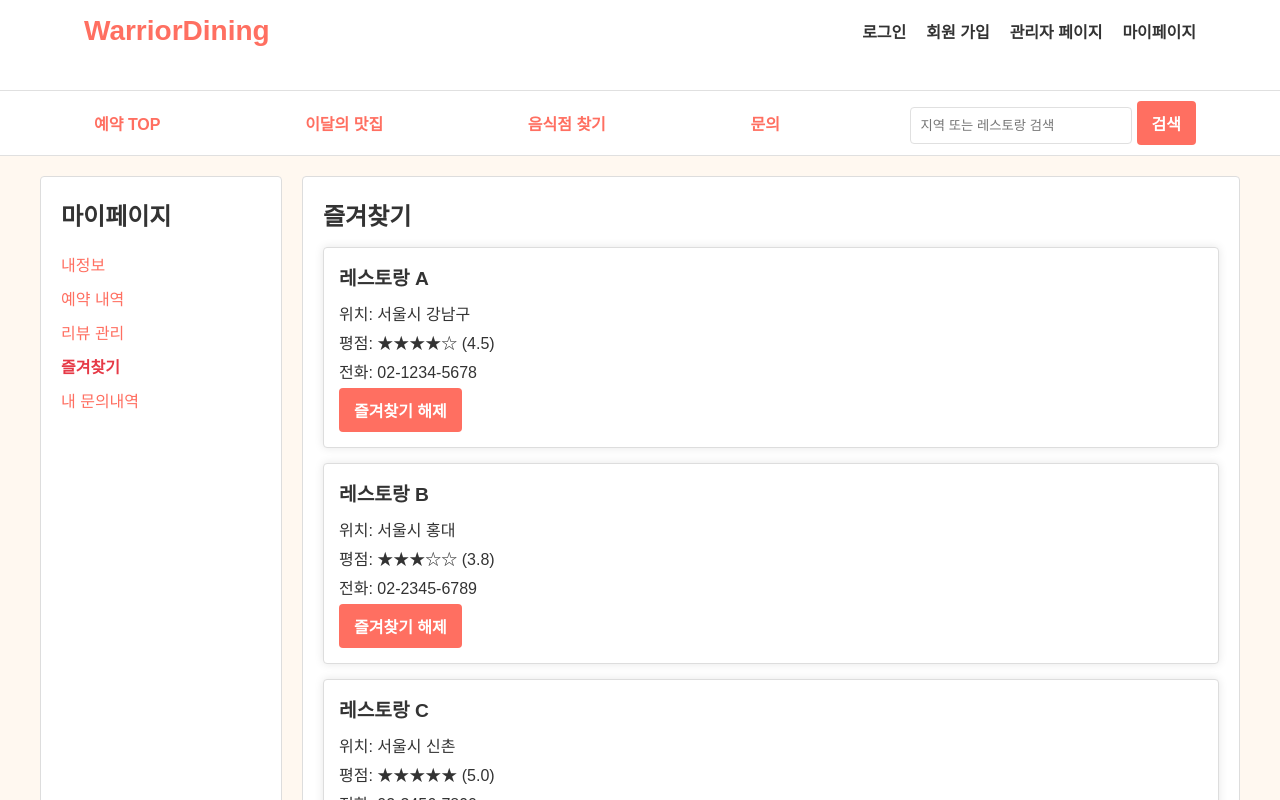
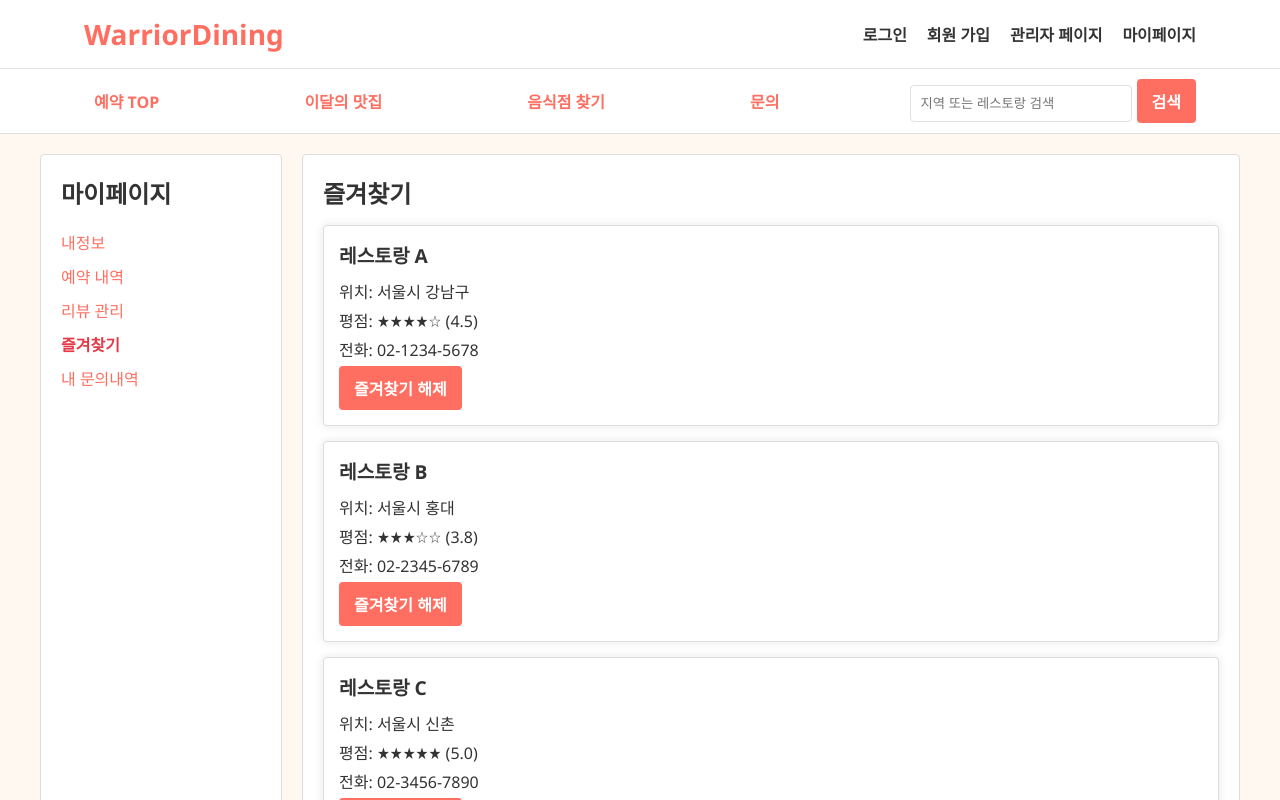
Before and after one commit to warrior-dining/warrior-dining-front, a React (Create React App) app: page /mypage/bookmark in a window 1280 px wide. Shown: the top 800 px of the page. Built offline with nearby package versions, Linux system fonts and the light colour scheme.

Commit message:
[#14] 메인페이지와 중복인 css 제거

```diff
--- a/src/css/myPageBookmark.css
+++ b/src/css/myPageBookmark.css
@@ -1,18 +1,3 @@
-
-html, body {
-    height: 100%;
-    margin: 0;
-    font-family: Arial, sans-serif;
-}
-
-body {
-    display: flex;
-    flex-direction: column;
-}
-
-header {
-    height: 60px;
-}
 
 .bookmark-content {
     flex: 1;
@@ -23,7 +8,6 @@ header {
     height: calc(100vh - 100px);
     overflow-y: auto;
 }
-
 
 .bookmark-content h1 {
     font-size: 1.5em;
```
